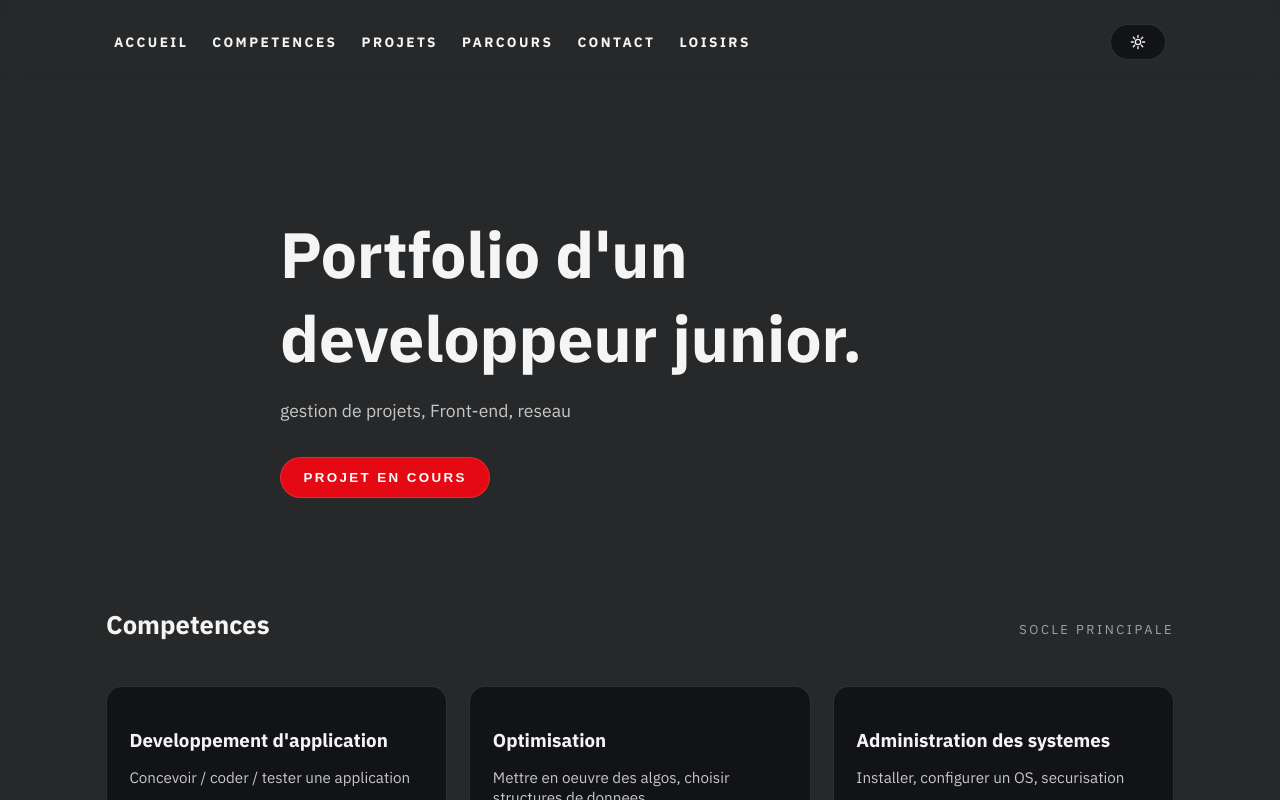
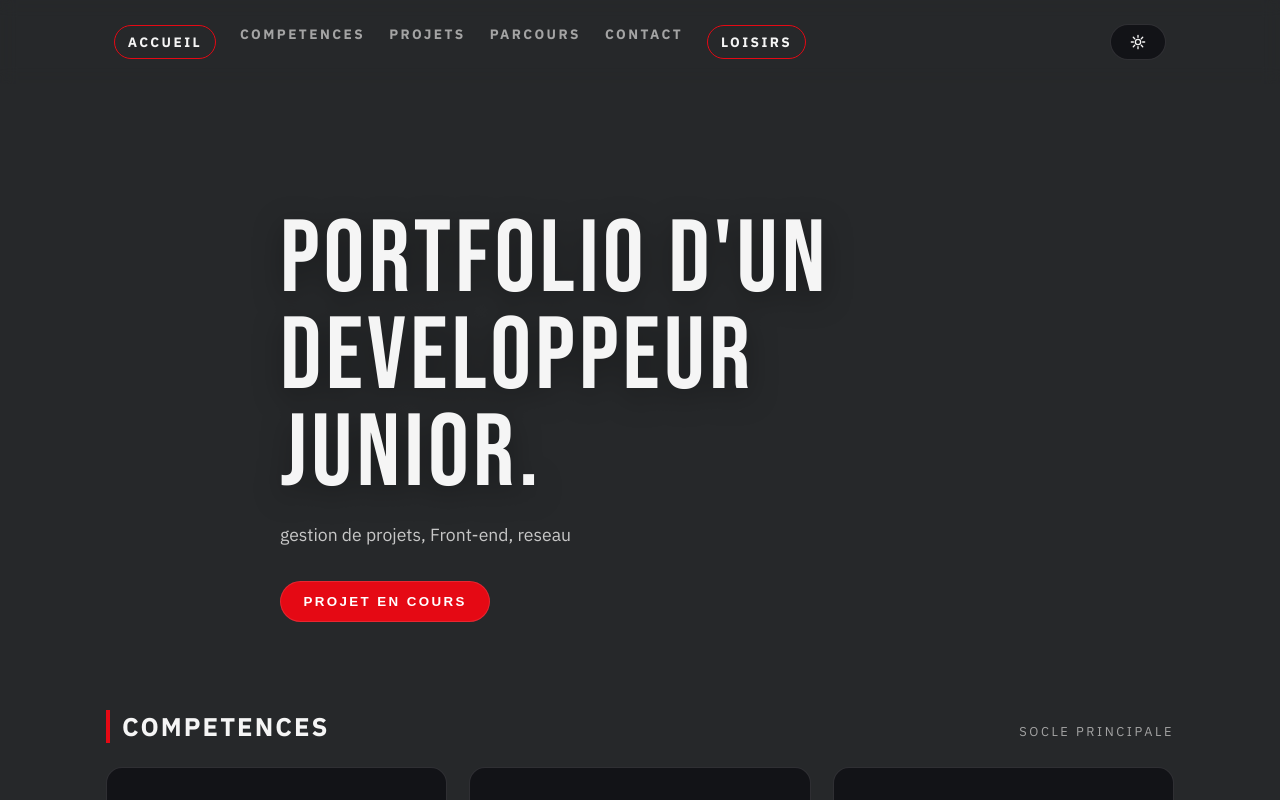
Before and after one commit to edegabriel/portfolio, a React (Vite) app: page / in a window 1280 px wide. Shown: the top 800 px of the page. Built offline with nearby package versions, Linux system fonts and the light colour scheme.

Commit message:
Enhance navigation styling and structure for improved user experience

```diff
--- a/src/App.css
+++ b/src/App.css
@@ -32,6 +32,49 @@
 	letter-spacing: 0.18em;
 }
 
+.nav-links a {
+	position: relative;
+	transition: color 200ms ease, border-color 200ms ease, transform 200ms ease;
+}
+
+.nav-links .nav-page {
+	border: 1px solid var(--nav-link-hover);
+	border-radius: 999px;
+	padding: 0.45rem 0.8rem;
+	color: var(--text);
+	background: rgba(var(--accent-rgb), 0.12);
+}
+
+.nav-links .nav-page:hover {
+	transform: translateY(-2px);
+	background: var(--nav-link-hover);
+	color: #ffffff;
+}
+
+.nav-links .nav-section {
+	color: var(--text-soft);
+}
+
+.nav-links .nav-section::after {
+	content: '';
+	position: absolute;
+	right: 0;
+	bottom: -0.35rem;
+	left: 0;
+	height: 2px;
+	background: var(--nav-link-hover);
+	transform: scaleX(0);
+	transition: transform 200ms ease;
+}
+
+.nav-links .nav-section:hover {
+	color: var(--text);
+}
+
+.nav-links .nav-section:hover::after {
+	transform: scaleX(1);
+}
+
 .hero {
 	position: relative;
 	padding: 7rem 1.5rem 4rem;
@@ -58,8 +101,14 @@
 }
 
 .hero-content h1 {
-	font-size: clamp(2.6rem, 5vw, 4.2rem);
 	margin: 1rem 0;
+	font-family: 'Bebas Neue', 'Arial Narrow', sans-serif;
+	font-size: clamp(3.5rem, 8vw, 6.5rem);
+	font-weight: 400;
+	letter-spacing: 0.04em;
+	line-height: 0.95;
+	text-transform: uppercase;
+	text-shadow: 0 8px 30px rgba(0, 0, 0, 0.35);
 }
 
 .hero-content p {
@@ -161,7 +210,13 @@
 }
 
 .row-header h2 {
-	font-size: 1.6rem;
+	margin: 0;
+	border-left: 4px solid var(--nav-link-hover);
+	padding-left: 0.75rem;
+	font-size: clamp(1.25rem, 2vw, 1.6rem);
+	font-weight: 700;
+	letter-spacing: 0.08em;
+	text-transform: uppercase;
 }
 
 .row-header span {
--- a/src/App.jsx
+++ b/src/App.jsx
@@ -209,12 +209,12 @@ function App() {
       <header className="topbar">
         <nav className="topbar-inner">
           <div className="nav-links">
-            <a href="index.html">Accueil</a>
-            <a href="#competences">Competences</a>
-            <a href="#projets">Projets</a>
-            <a href="#parcours">Parcours</a>
-            <a href="#contact">Contact</a>
-            <a href="loisirs.html">Loisirs</a>
+            <a className="nav-page" href="index.html">Accueil</a>
+            <a className="nav-section" href="#competences">Competences</a>
+            <a className="nav-section" href="#projets">Projets</a>
+            <a className="nav-section" href="#parcours">Parcours</a>
+            <a className="nav-section" href="#contact">Contact</a>
+            <a className="nav-page" href="loisirs.html">Loisirs</a>
           </div>
           <button
             type="button"
--- a/src/Loisirs.jsx
+++ b/src/Loisirs.jsx
@@ -100,11 +100,11 @@ function Loisirs() {
       <header className="topbar">
         <nav className="topbar-inner">
           <div className="nav-links">
-            <a href="index.html">Accueil</a>
-            <a href="#sport">Sport</a>
-            <a href="#personnal_project">Projets perso</a>
-            <a href="#linux">Linux</a>
-            <a href="index.html">Professionel</a>
+            <a className="nav-page" href="index.html">Accueil</a>
+            <a className="nav-section" href="#sport">Sport</a>
+            <a className="nav-section" href="#personnal_project">Projets perso</a>
+            <a className="nav-section" href="#linux">Linux</a>
+            <a className="nav-page" href="index.html">Professionel</a>
           </div>
           <button
             type="button"
```
